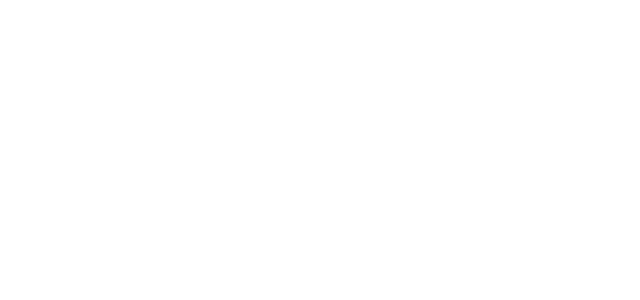
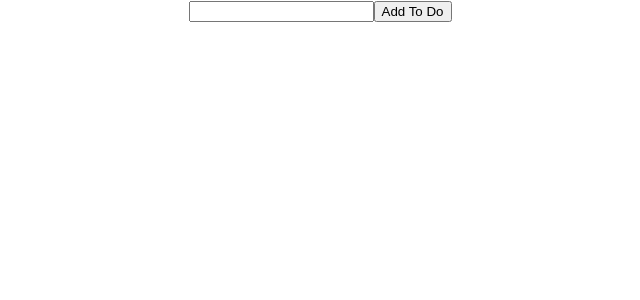
Before and after one commit to Guillermo-Martin/todo-app, a React (Create React App) app: page / in a window 1280 px wide. Shown: the top 300 px of the page, without its empty margins (320-960 px from the left). Built offline with nearby package versions, Linux system fonts and the light colour scheme.

Commit message:
Create NewTodoForm component with basic functionality

```diff
--- a/src/App.js
+++ b/src/App.js
@@ -1,10 +1,11 @@
 import React from 'react';
+import NewTodoForm from './containers/NewTodoForm';
 import './App.css';
 
 function App() {
   return (
     <div className="App">
-
+      <NewTodoForm />
     </div>
   );
 }
--- /dev/null
+++ b/src/containers/NewTodoForm.js
@@ -0,0 +1,29 @@
+import React, { Component } from 'react';
+
+class NewTodoForm extends Component {
+  state = {
+    todo: ""
+  }
+
+  handleInputChange = event => {
+    this.setState({todo: event.target.value})
+  }
+
+  render () {
+    return (
+      <div>
+        <form>
+          <input
+            type="text"
+            name="todo"
+            value={this.state.todo}
+            onChange={this.handleInputChange}
+          />
+          <button>Add To Do</button>
+        </form>
+      </div>
+    );
+  }
+}
+
+export default NewTodoForm;
```
